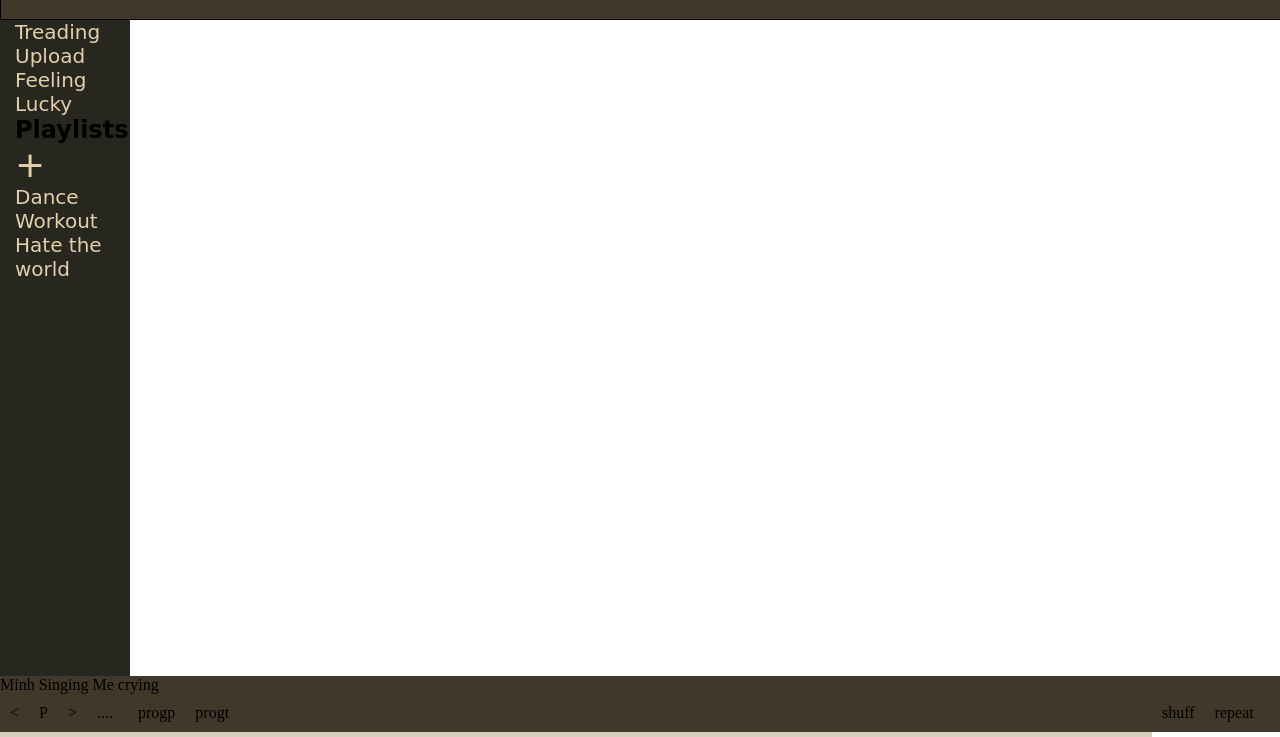
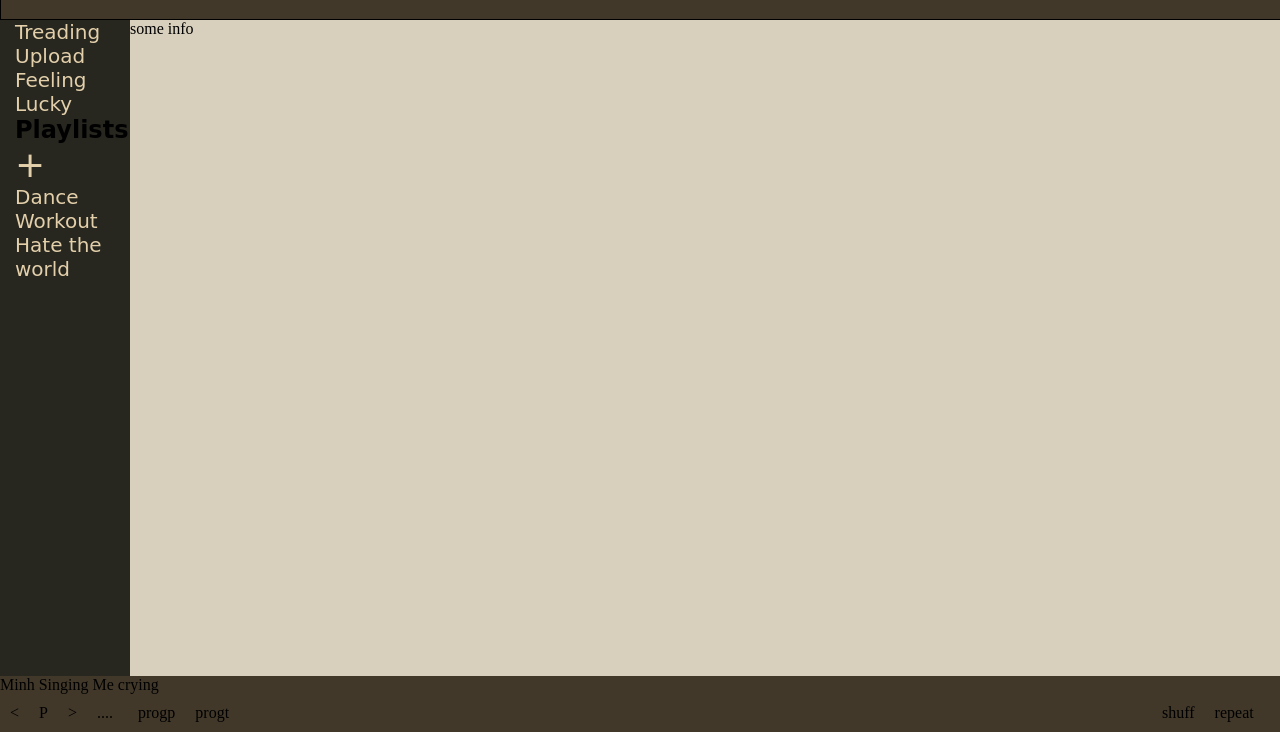
Before and after one commit to ekaqu/Music, a plain HTML site: page index.html in a window 1280 px wide. Shown: the part 63-800 px from the top of the page. Drawn offline with Linux system fonts and the light colour scheme; a web font is replaced by a local one.

Commit message:
CSS info box
remove width & float left

```diff
--- a/main.css
+++ b/main.css
@@ -70,9 +70,7 @@ html, body, .screen {
 }
 
 .info-box {
-	float: left;
 	background-color: #D8CFBD;
-	width: 90%;
 	height: 100%;
 
 }
```
